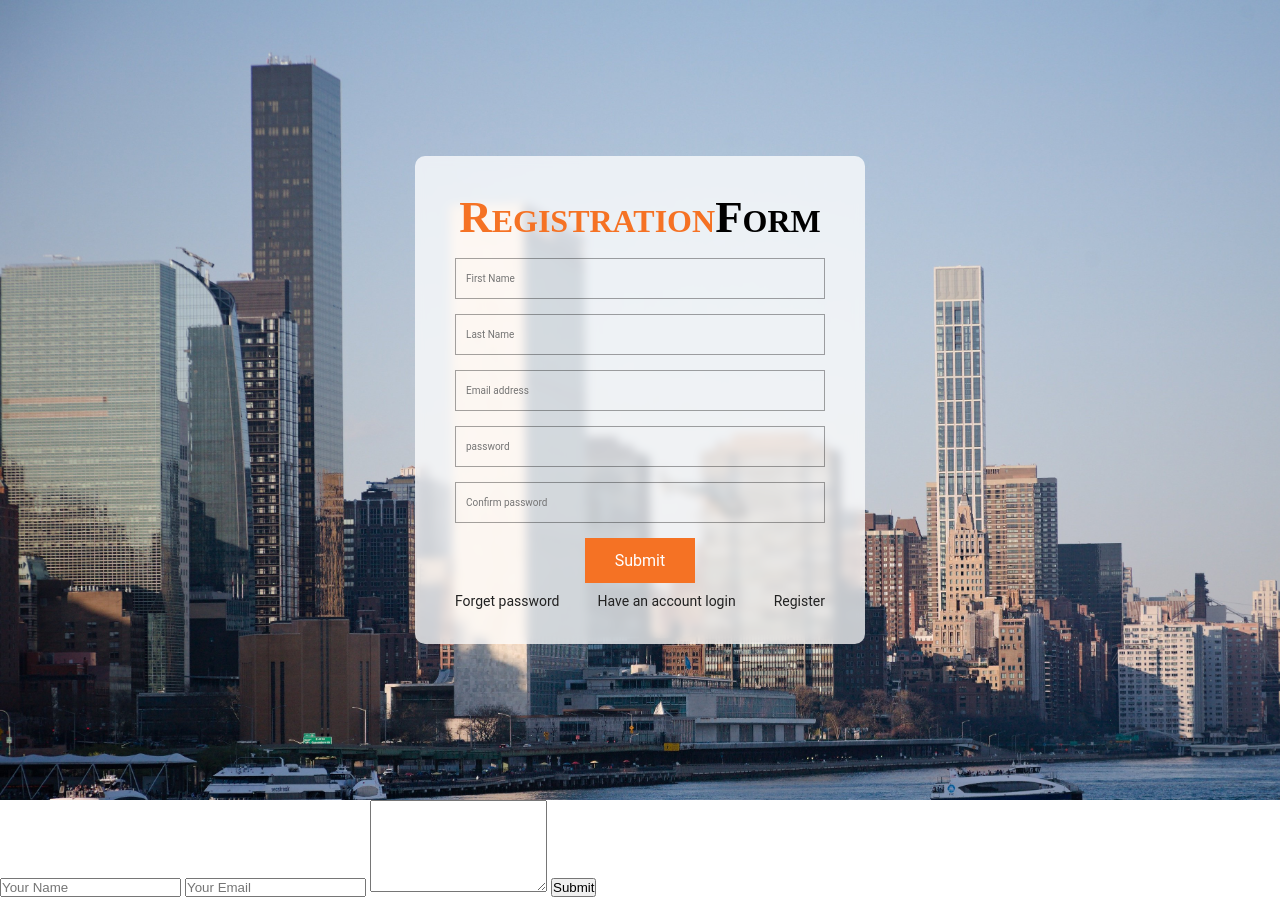
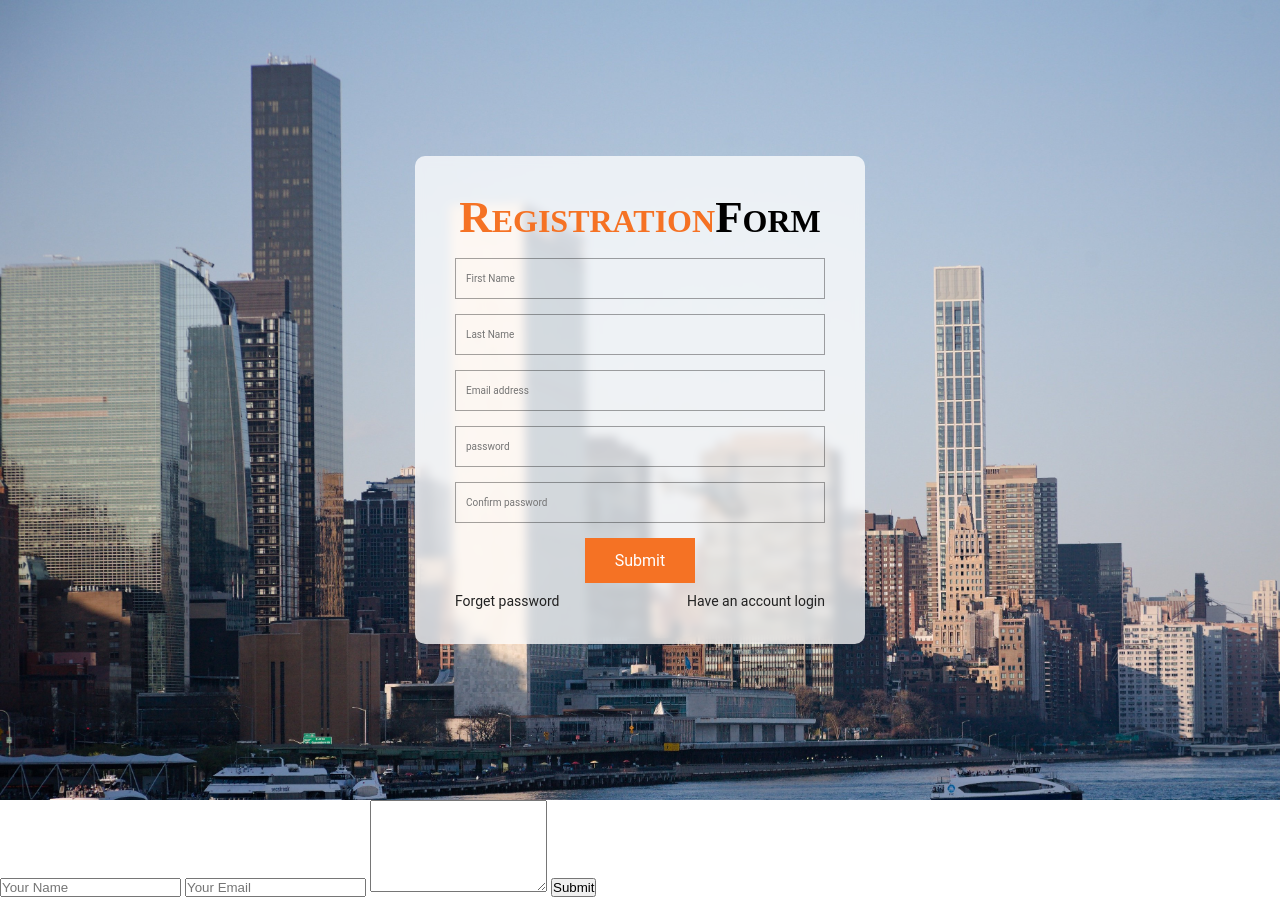
Before and after one commit to Jonzdee/Form-Registration, a plain HTML site: page index.html in a window 1280 px wide. Drawn offline with Linux system fonts and the light colour scheme.

Commit message:
Update index.html

```diff
--- a/index.html
+++ b/index.html
@@ -35,7 +35,7 @@
                 <div class="account-have">
                     <a href="forgetpass.html">Forget password </a>
                     <a href="login.html">Have an account login </a>
-                    <a href="index.html">Register</a>
+
                 </div>
 
             </form>
```
